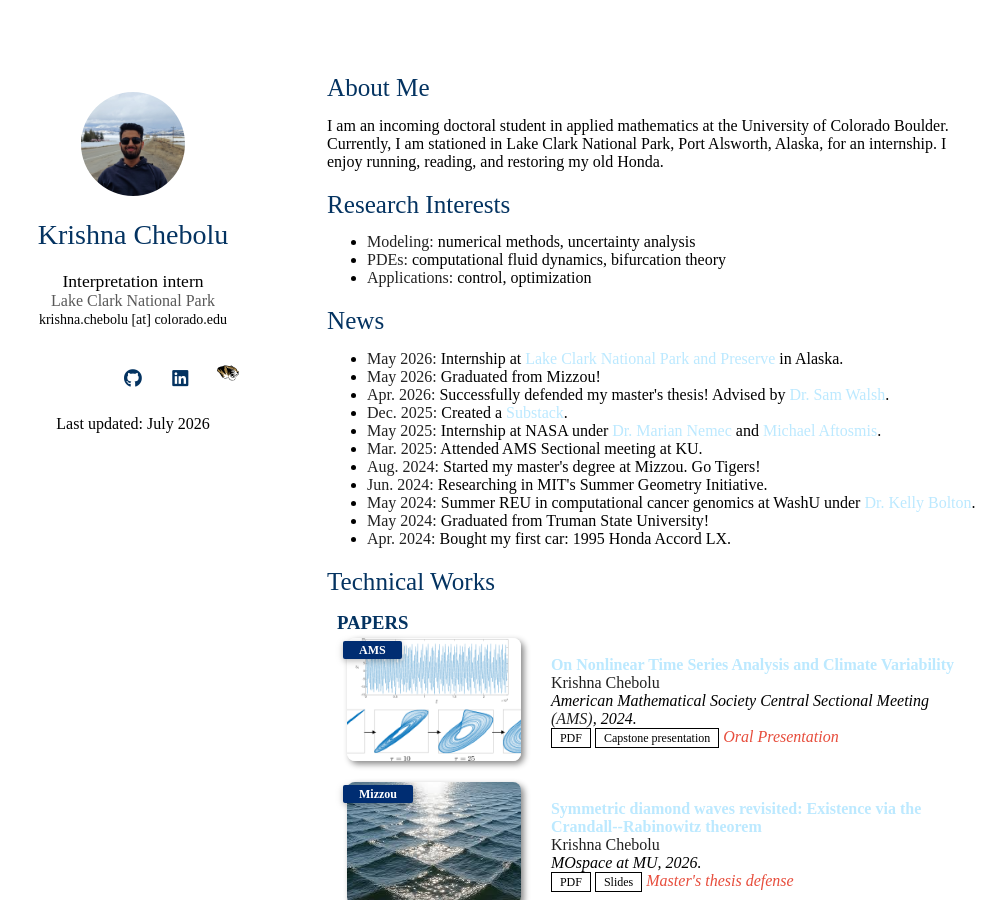
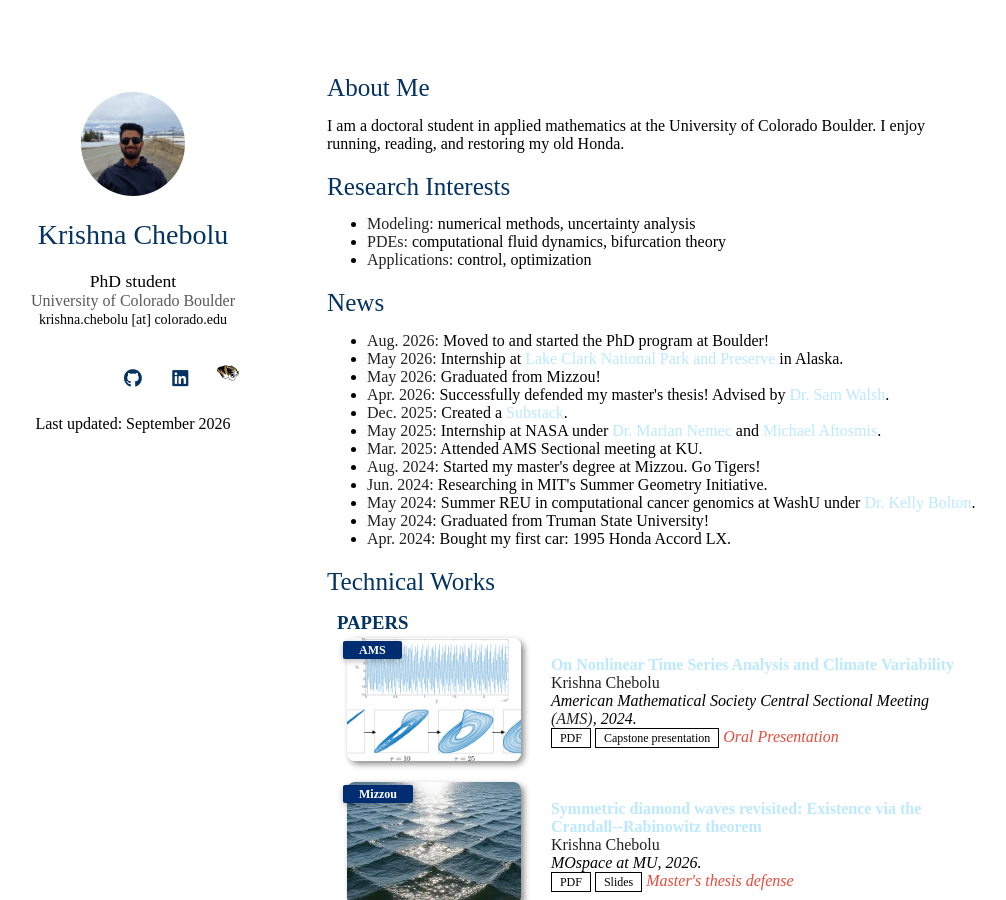
Before and after one commit to krishnachebolu/krishnachebolu.github.io, a Jekyll site: the page index.html, which Jekyll copies as it is, in a window 1280 px wide and 900 px high. Shown: the whole window, without its empty margins (143-1149 px from the left). Built offline with Jekyll 4.4.1, drawn with Linux system fonts in a browser that asks for light colours; nearby versions of some CDN libraries; a style sheet for code colours, icons or effects is not loaded; some of the changed text lies outside the part shown.

Commit message:
Update position and last updated information

```diff
--- a/index.html
+++ b/index.html
@@ -38,11 +38,11 @@
         <h1>Krishna Chebolu</h1>
 
 
-        <position style="font-size:1.10rem;">Interpretation intern</position>
+        <position style="font-size:1.10rem;">PhD student</position>
         <br>
 
 
-        <a href="" rel="noopener"><autocolor>Lake Clark National Park</autocolor></a>
+        <a href="" rel="noopener"><autocolor>University of Colorado Boulder</autocolor></a>
         <br>
 
 
@@ -82,14 +82,13 @@
 
         </div>
         <br>
-Last updated: July 2026
+Last updated: September 2026
       </header>
       <section>
 
       <h2 id="about-me">About Me</h2>
 
-<p>I am an incoming doctoral student in applied mathematics at the University of Colorado Boulder.
-  Currently, I am stationed in Lake Clark National Park, Port Alsworth, Alaska, for an internship.
+<p>I am a doctoral student in applied mathematics at the University of Colorado Boulder.
 
   I enjoy running, reading, and restoring my old Honda.
 </p>
@@ -105,6 +104,7 @@ Last updated: July 2026
 
 <h2 id="news">News</h2>
 <ul>
+  <li><strong>Aug. 2026:</strong> Moved to and started the PhD program at Boulder!
   <li><strong>May 2026:</strong> Internship at <a href="https://www.nps.gov/lacl/index.htm">Lake Clark National Park and Preserve</a> in Alaska.
   <li><strong>May 2026:</strong> Graduated from Mizzou!
   <li><strong>Apr. 2026:</strong> Successfully defended my master's thesis! Advised by <a href="https://samuelwalsh.github.io/">Dr. Sam Walsh</a>.</li>
@@ -224,9 +224,11 @@ Last updated: July 2026
         <h4 style="margin:0 10px 0;">BOOKS READ</h4>
            <h4 style="margin:0 10px 0;">2026</h4>
 <ul style="margin:0 0 5px;">
-  <li><strong>The Map that Changed the World</strong></strong> by Simon Winchester</li>
-  <li><strong>Tracking of the Grizzly</strong></strong> by Frank Craighead Jr.</li>
-  <li><strong>Interpreting Our Heritage</strong></strong> by Freeman Tilden</li>
+  <li><strong>The Brilliant Abyss</strong> by Helen Scales (current)</li>
+  <li><strong>How the Mountains Grew</strong> by John Dvorak</li>
+  <li><strong>The Map that Changed the World</strong> by Simon Winchester</li>
+  <li><strong>Tracking of the Grizzly</strong> by Frank Craighead Jr.</li>
+  <li><strong>Interpreting Our Heritage</strong>by Freeman Tilden</li>
   <li><strong>Scatted All Over the Earth</strong> by Yoko Tawada, translated by Margaret Mitsutani</li>
   <li><strong>Seveneves</strong> by Neal Stephenson</li>
   <li><strong>Rendezvous with Rama</strong> by Arthur Clarke</li>
```
